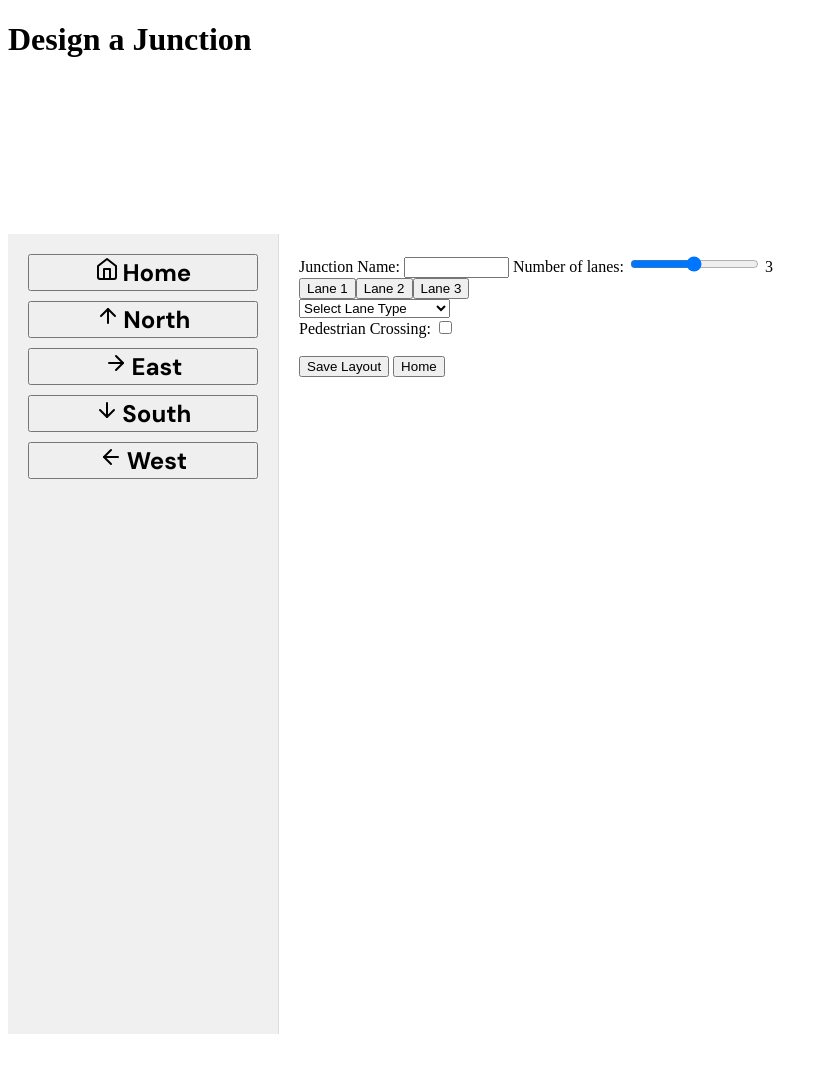
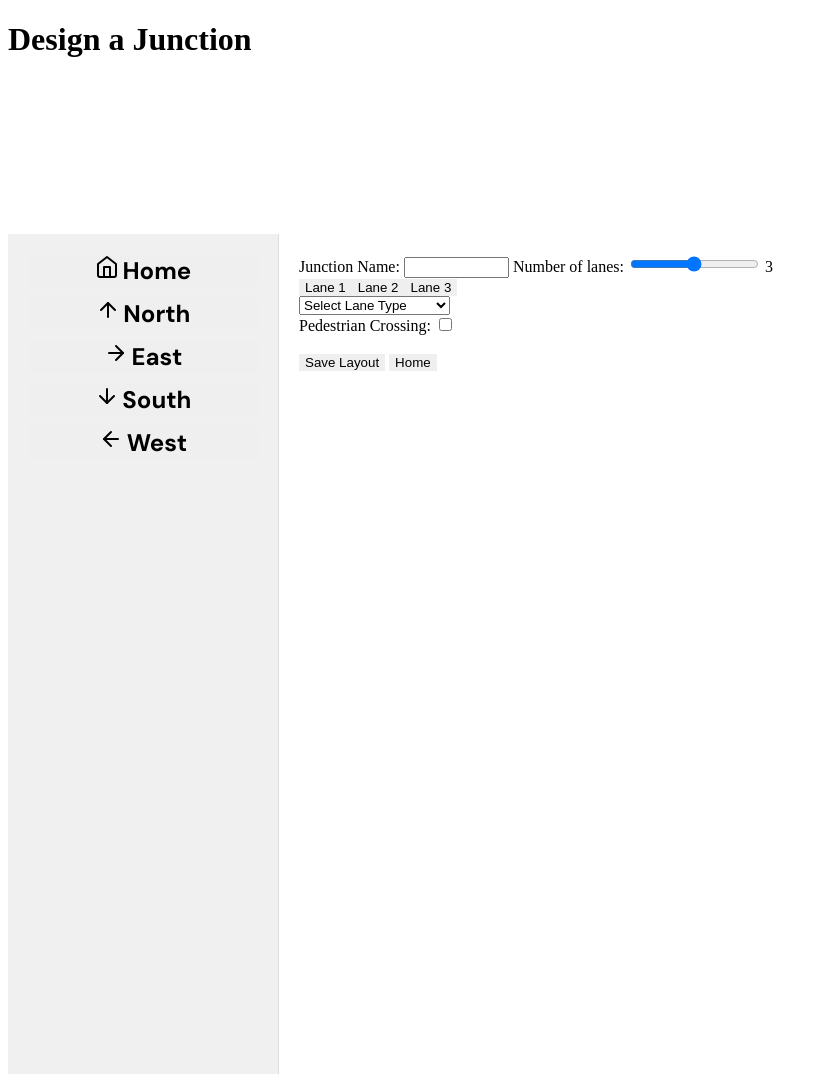
Before and after one commit to jemijack/SWE-Project, a Flask app: template templates/LayoutDesignPage.html in a window 1280 px wide. Shown: the whole page, without its empty margins (0-828 px from the left). Before the commit the page ends 1034 px from the top, so only its background shows below. Run offline with Flask 3, Linux system fonts and the light colour scheme; the template is opened without the code that fills it, so the values that code supplies are empty.

Commit message:
buttons  have no outline

```diff
--- a/static/styles.css
+++ b/static/styles.css
@@ -12,6 +12,7 @@
     flex-direction: column;
     gap: 10px;
     border-right: 1px solid #ddd;
+    height: 100%;
 }
 
 /*  button styles */
@@ -89,3 +90,10 @@
     padding: 20px; /* Add some padding */
     background-color: #ffffff; /* White background */
 }
+
+
+button {
+    outline: none; /* Remove outline */
+    border: none; /* Remove border */
+    cursor: pointer; /* Show pointer on hover */
+}
```
